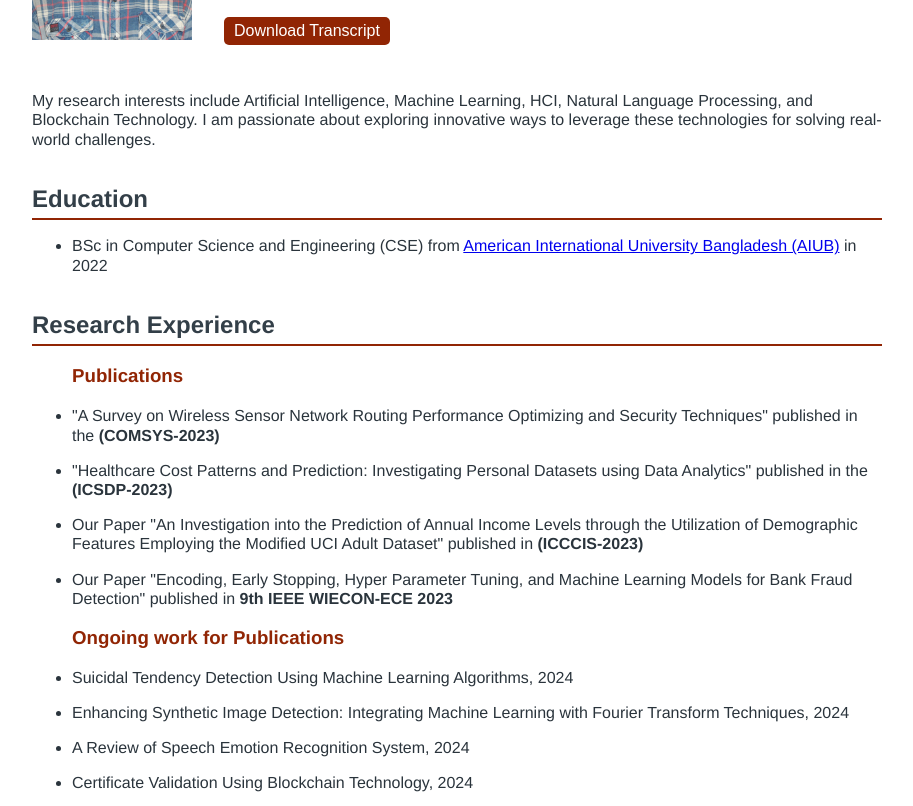
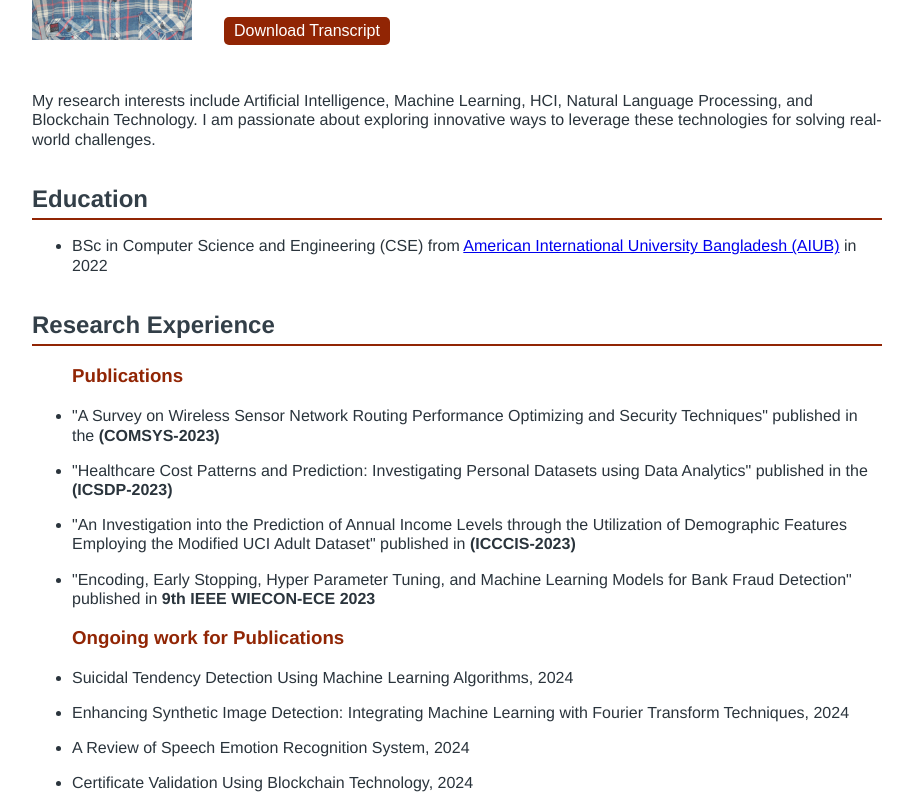
Before and after one commit to F1roz/Firoz, a plain HTML site: page index.html in a window 1280 px wide. Shown: the part 259-1065 px from the top of the page, without its empty margins (183-1096 px from the left). Drawn offline with Linux system fonts and the light colour scheme.

Commit message:
Add files via upload

```diff
--- a/index.html
+++ b/index.html
@@ -93,11 +93,11 @@
                 </li>
 
                 <li>
-                    <p>Our Paper "An Investigation into the Prediction of Annual Income Levels through the Utilization of Demographic
+                    <p> "An Investigation into the Prediction of Annual Income Levels through the Utilization of Demographic
                         Features Employing the Modified UCI Adult Dataset" published in <b>(ICCCIS-2023)</b></p>
                 </li>
                 <li>
-                    <p>Our Paper "Encoding, Early Stopping, Hyper Parameter Tuning, and Machine Learning Models for Bank Fraud
+                    <p> "Encoding, Early Stopping, Hyper Parameter Tuning, and Machine Learning Models for Bank Fraud
                         Detection" published in <b>9th IEEE WIECON-ECE 2023</b></p>
                 </li>
 
```
